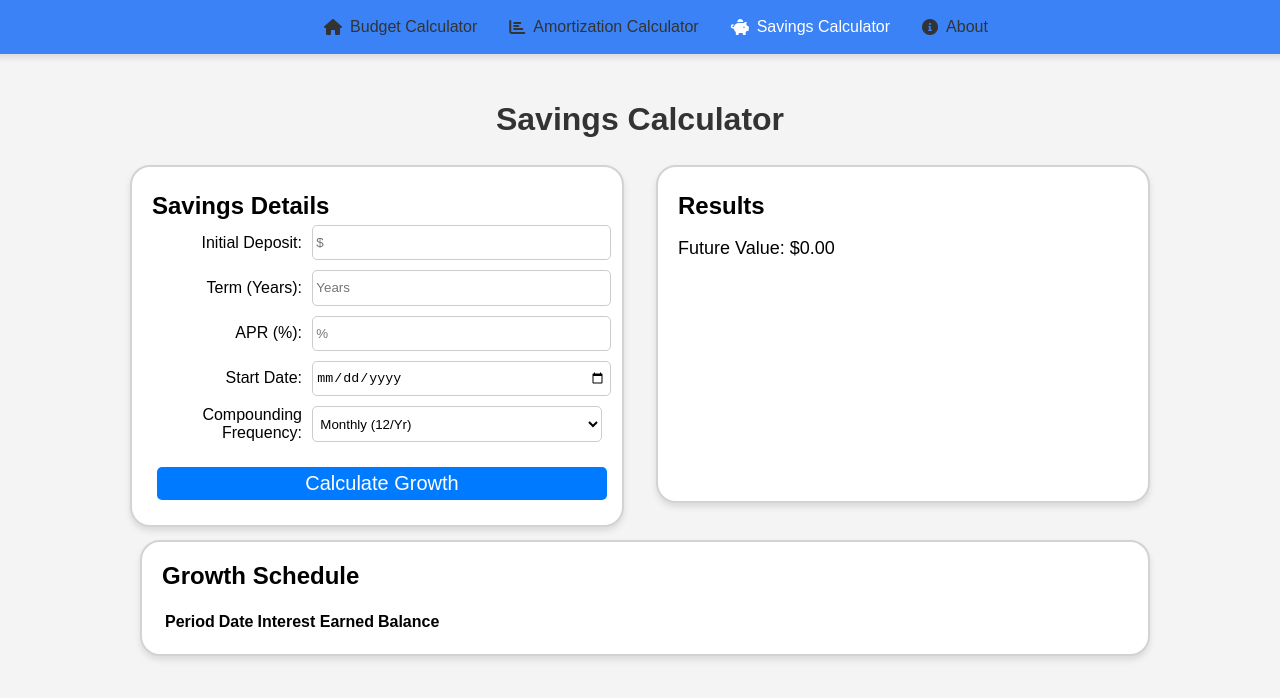
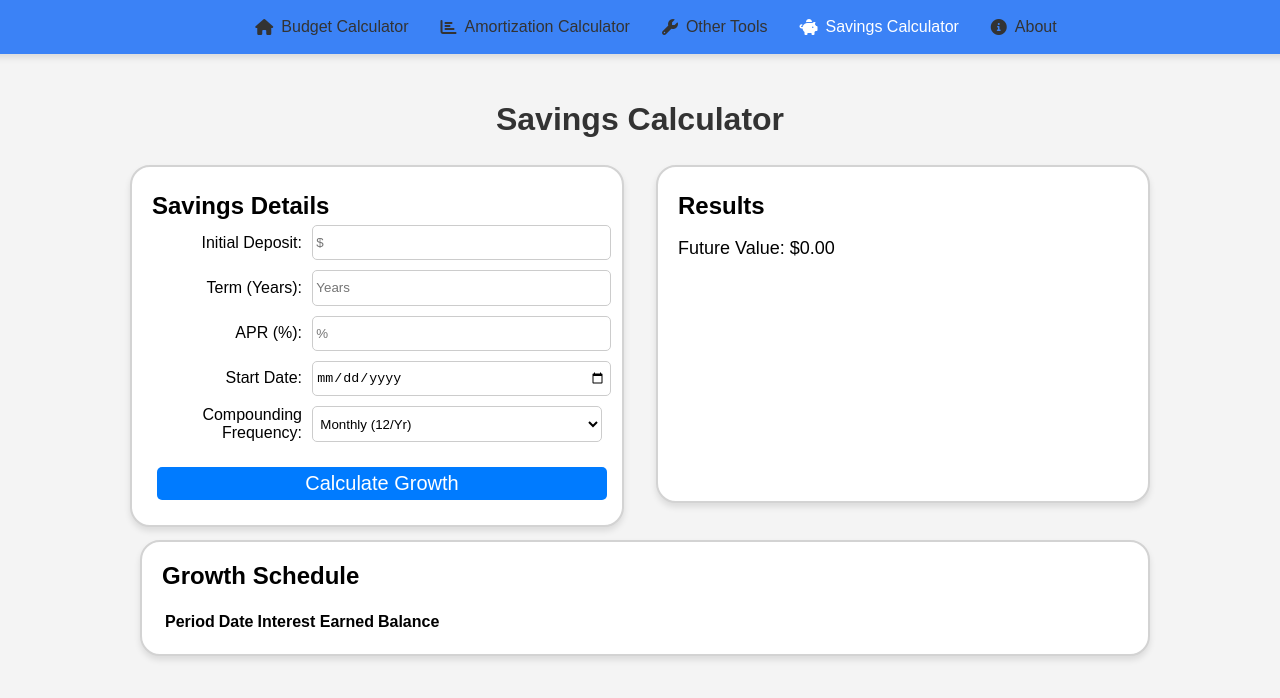
Before and after one commit to jagger-zlotoff/BudgetManager, a website: page savings.html in a window 1280 px wide. Drawn offline with nearby package versions, Linux system fonts and the light colour scheme.

Commit message:
Nav bar bug fix

```diff
--- a/savings.html
+++ b/savings.html
@@ -17,6 +17,7 @@
     <ul>
       <li><a href="index.html"><i class="fas fa-home"></i>Budget Calculator</a></li>
       <li><a href="amor.html"><i class="fas fa-chart-bar"></i>Amortization Calculator</a></li>
+      <li><a href="inflation.html"><i class="fas fa-wrench"></i>Other Tools</a></li>
       <li><a href="savings.html" class="active"><i class="fas fa-piggy-bank"></i>Savings Calculator</a></li>
       <li><a href="about.html"><i class="fas fa-info-circle"></i>About</a></li>
     </ul>
```
